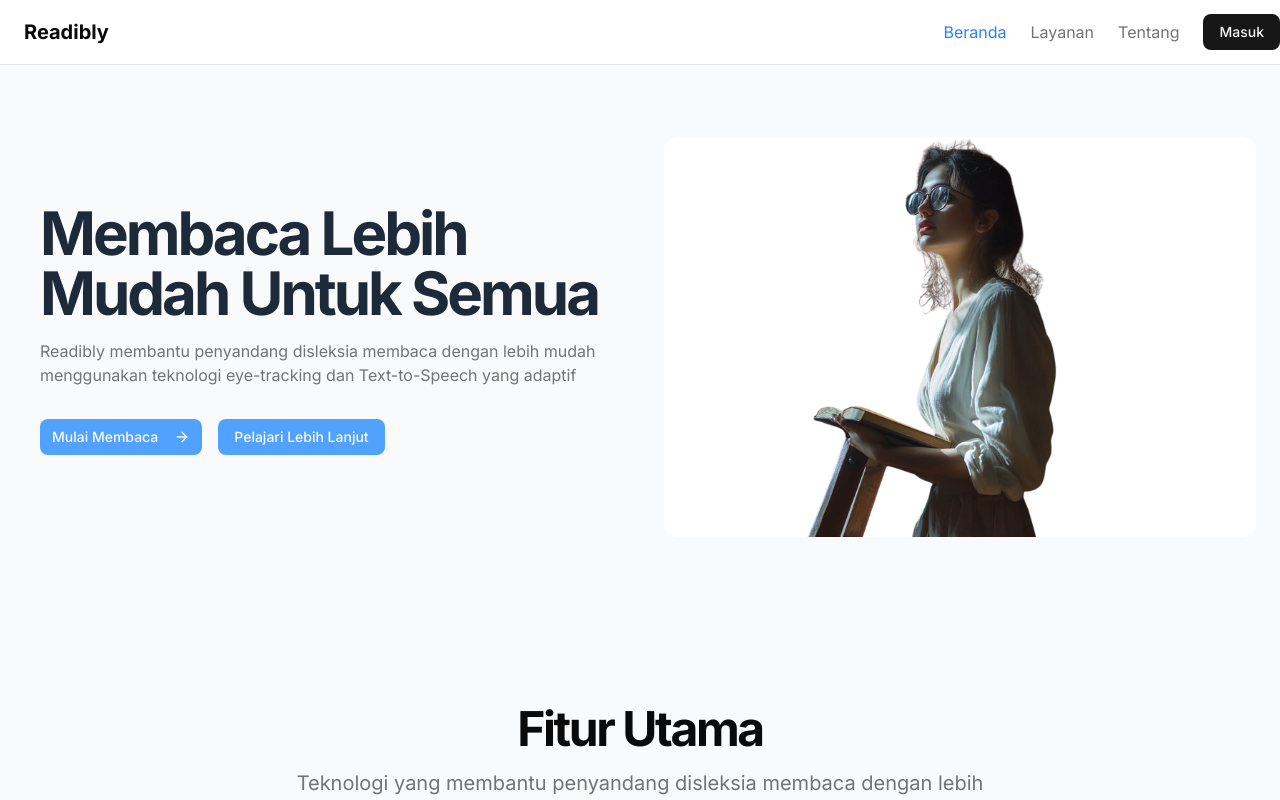
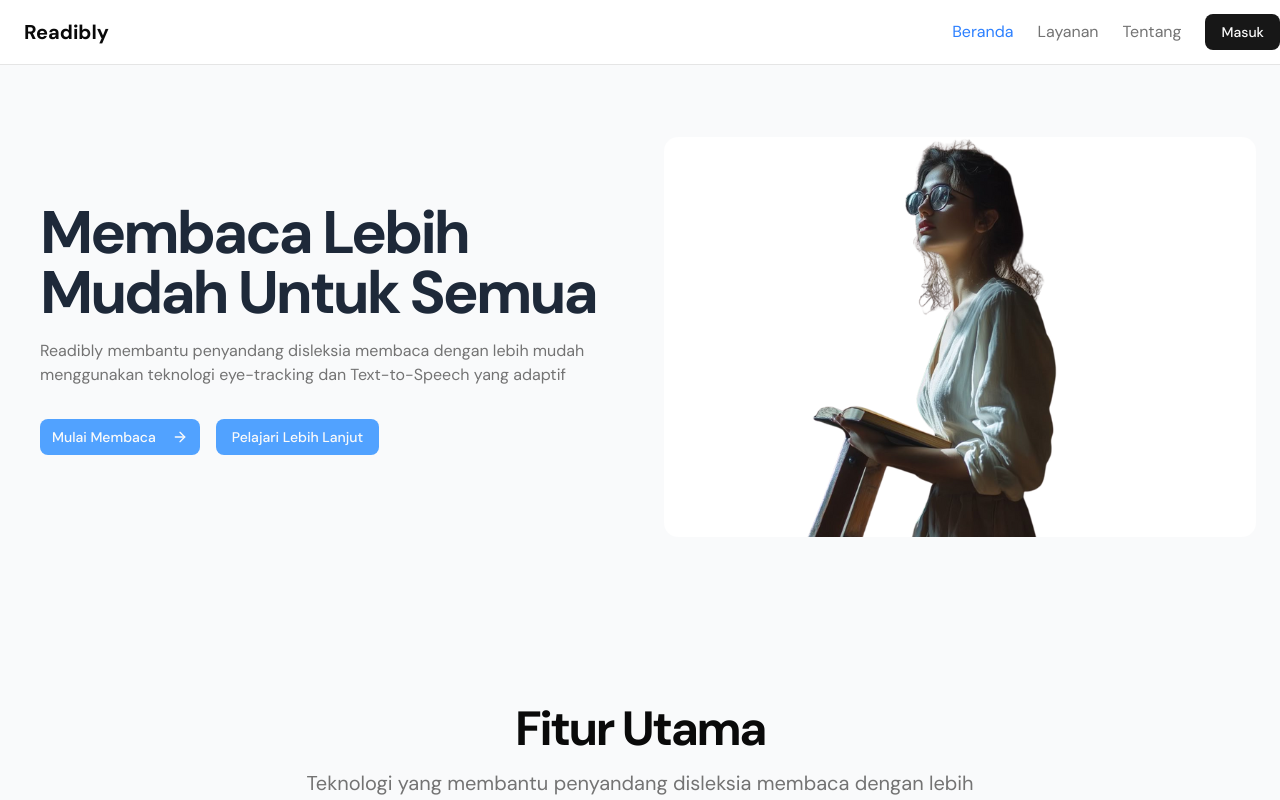
Before and after one commit to Readibly/readibly, a Next.js app: page / in a window 1280 px wide. Shown: the top 800 px of the page. Built offline with nearby package versions, Linux system fonts and the light colour scheme.

Commit message:
feat: update font

```diff
--- a/src/app/layout.tsx
+++ b/src/app/layout.tsx
@@ -2,10 +2,8 @@ import type React from "react"
 import Footer from "@/components/footer"
 import Navbar from "@/components/navbar"
 import {ThemeProvider} from "next-themes"
-import {Inter} from "next/font/google"
 import "./globals.css"
 
-const inter = Inter({subsets: ["latin"]});
 
 interface RootLayoutProps {
   children: React.ReactNode;
@@ -14,7 +12,7 @@ interface RootLayoutProps {
 function RootLayout({ children }: RootLayoutProps) {
   return(
     <html lang="id" suppressHydrationWarning>
-      <body className={inter.className}>
+      <body>
         <ThemeProvider attribute="class" defaultTheme="light" enableSystem disableTransitionOnChange>
           <div className="flex min-h-screen flex-col">
             <Navbar></Navbar>
```
